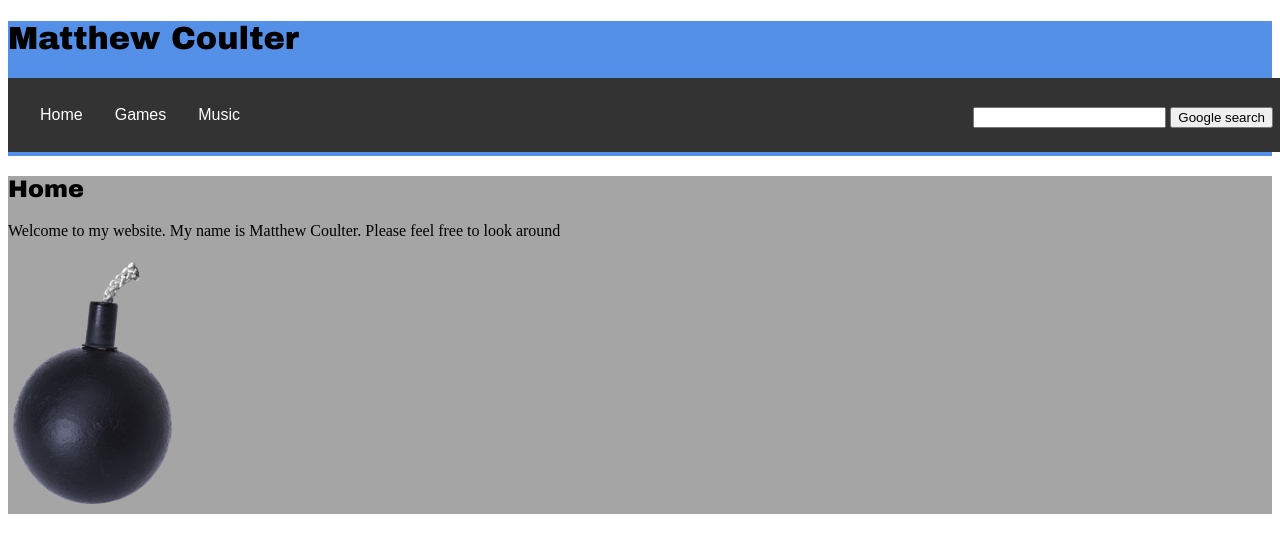
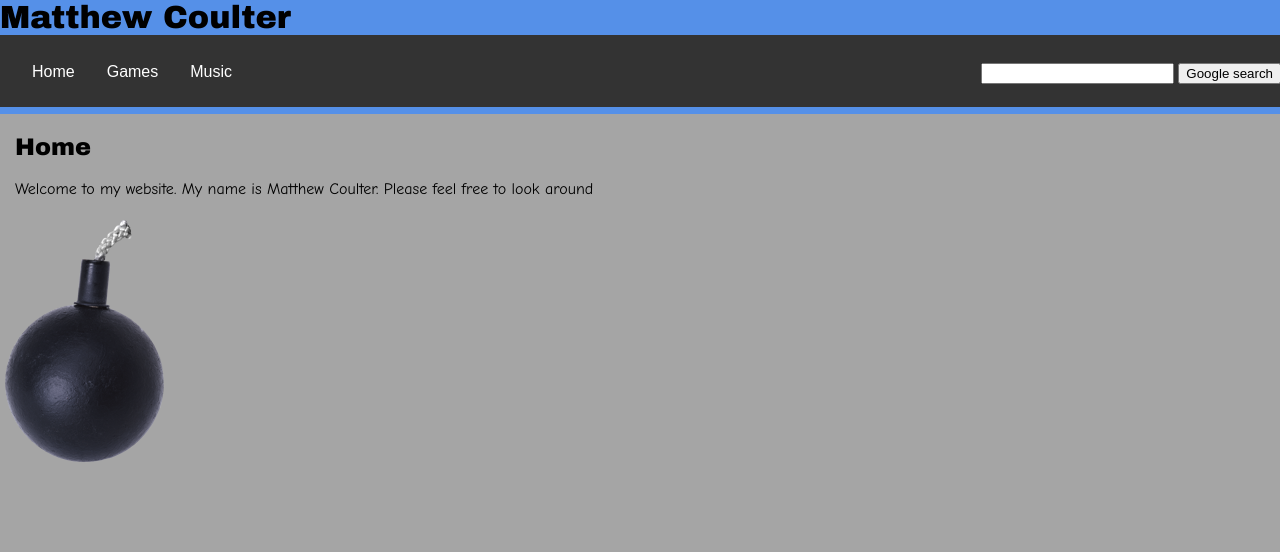
Before and after one commit to mcoulter812/matthew-website, a plain HTML site: page index.html in a window 1280 px wide. Shown: the top 552 px of the page. Drawn offline with Linux system fonts and the light colour scheme.

Commit message:
Removed margins & updated Readme

```diff
--- a/assets/styles/styles.css
+++ b/assets/styles/styles.css
@@ -1,5 +1,14 @@
+body {
+    margin:0;
+    padding:0;
+    background-color: #a5a5a5;
+    font-family: "Comic Sans MS";
+}
 header {
 	background-color: #5590e8;
+    margin:0;
+    padding:0;
+    display: block;
 }
 header ul {
 	list-style-type: none;
@@ -33,20 +42,26 @@ ul {
 
 h1 {
 	font-family: "Arial Black";
+    margin:0;
+    padding:0;
 }
 
 h2 {
 	font-family: "Arial Black";
+    padding-left: 15px;
+}
+p {
+    padding-left: 15px;
 }
 
 .content {
-	background-color: #a5a5a5;
+
 }
 
 .google-search {
     float: right;
     display: inline;
-    padding-top:15px;
+    padding-top:14px;
     padding-right:15px;
 }
 .nav-bar {
@@ -58,7 +73,14 @@ h2 {
     display: inline-block;
     color: white;
     text-align: center;
-    padding: 14px 16px;
+    padding-left:16px;
+    padding-right: 16px;
+    padding-top: 14px;
+    padding-bottom: 12px;
+    margin-top: 0px;
+    margin-right: 0px;
+    margin-bottom: 3px;
+    margin-left: 0px;
     text-decoration: none;
     font-family: Arial;
     width: 100%;
```
Also changed, not shown: 1 other file.
